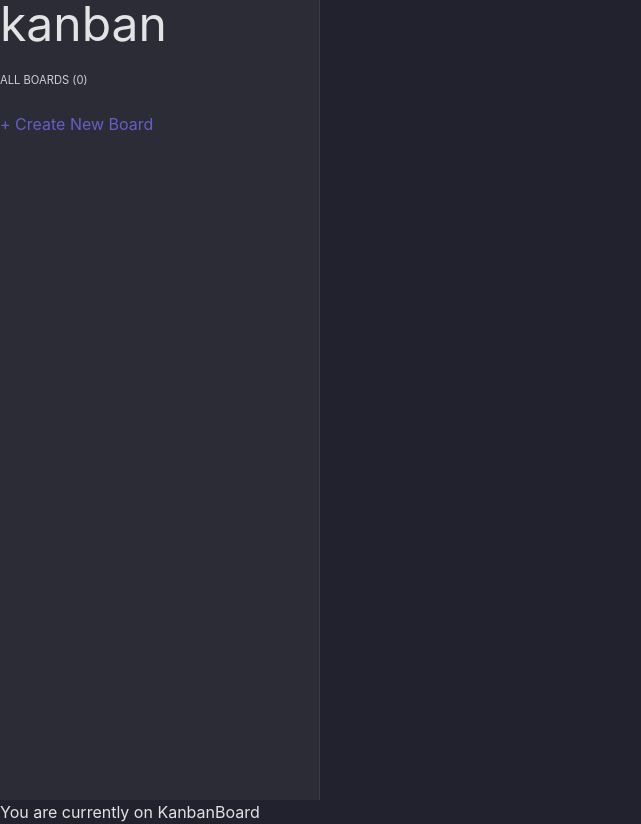
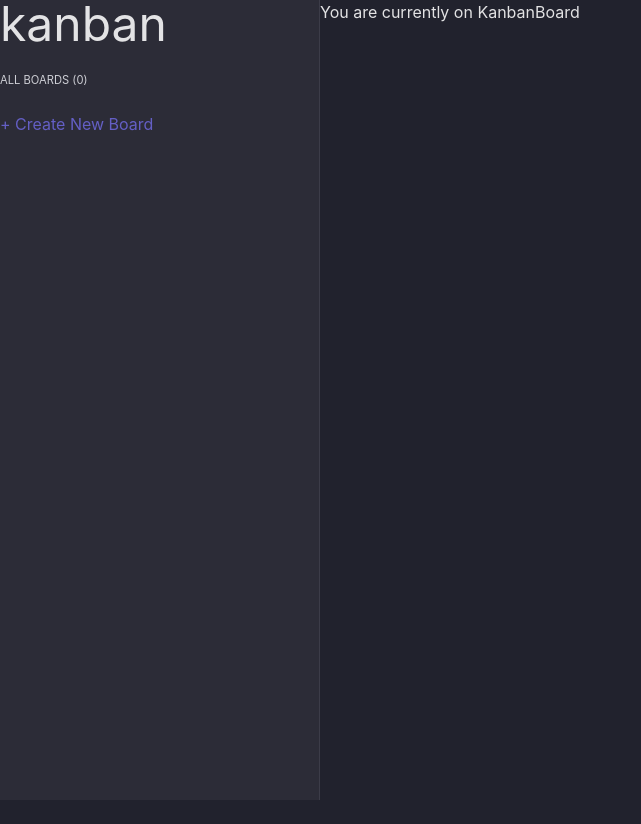
Before and after one commit to YasinElBannasriPXL/kanban-board, a React (Vite) app: page /board/1 in a window 1280 px wide. Shown: the whole page, without its empty margins (0-641 px from the left). After the commit the page ends 800 px from the top, so only its background shows below. Built offline with nearby package versions, Linux system fonts and the light colour scheme.

Commit message:
Added flex to App class div

```diff
--- a/src/App.css
+++ b/src/App.css
@@ -3,3 +3,8 @@ body {
     min-height: 100vh;
     max-height: 100vh;
 }
+
+.App {
+    display: flex;
+    flex-direction: row;
+}
```
